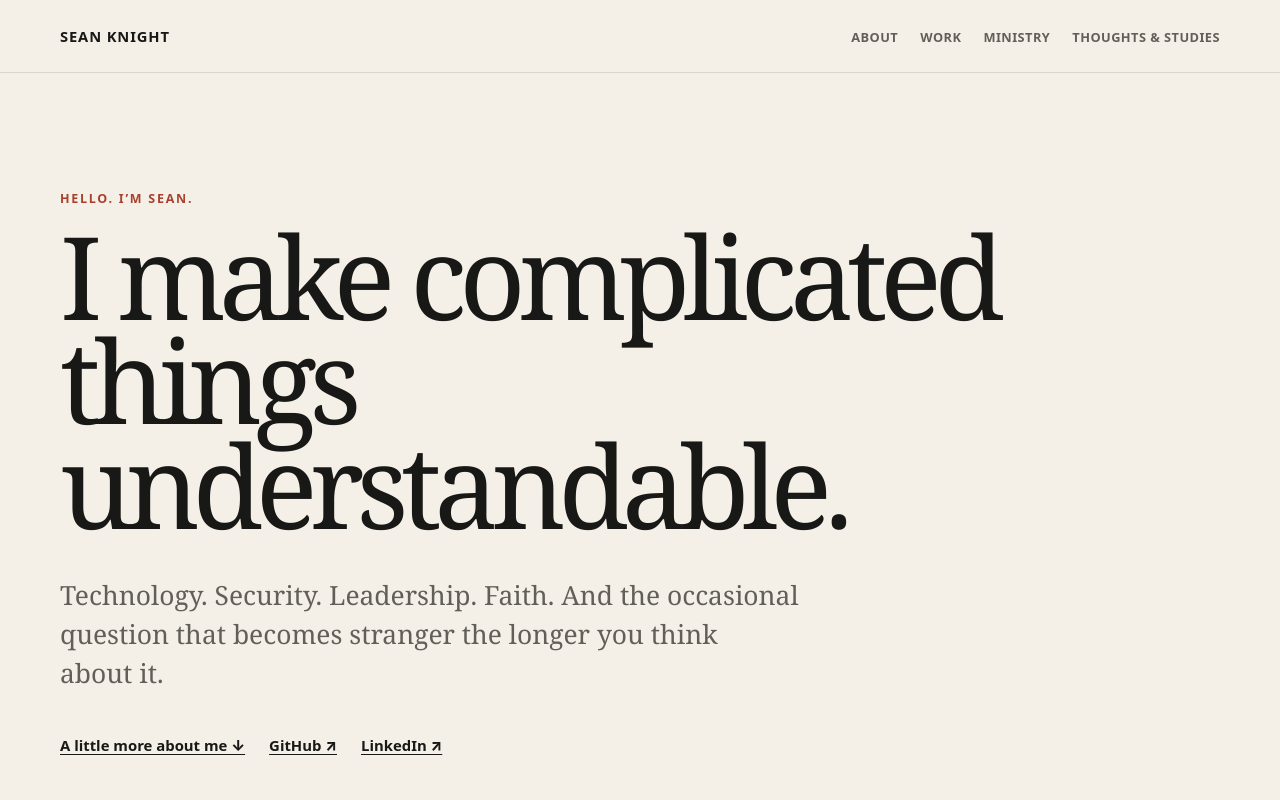
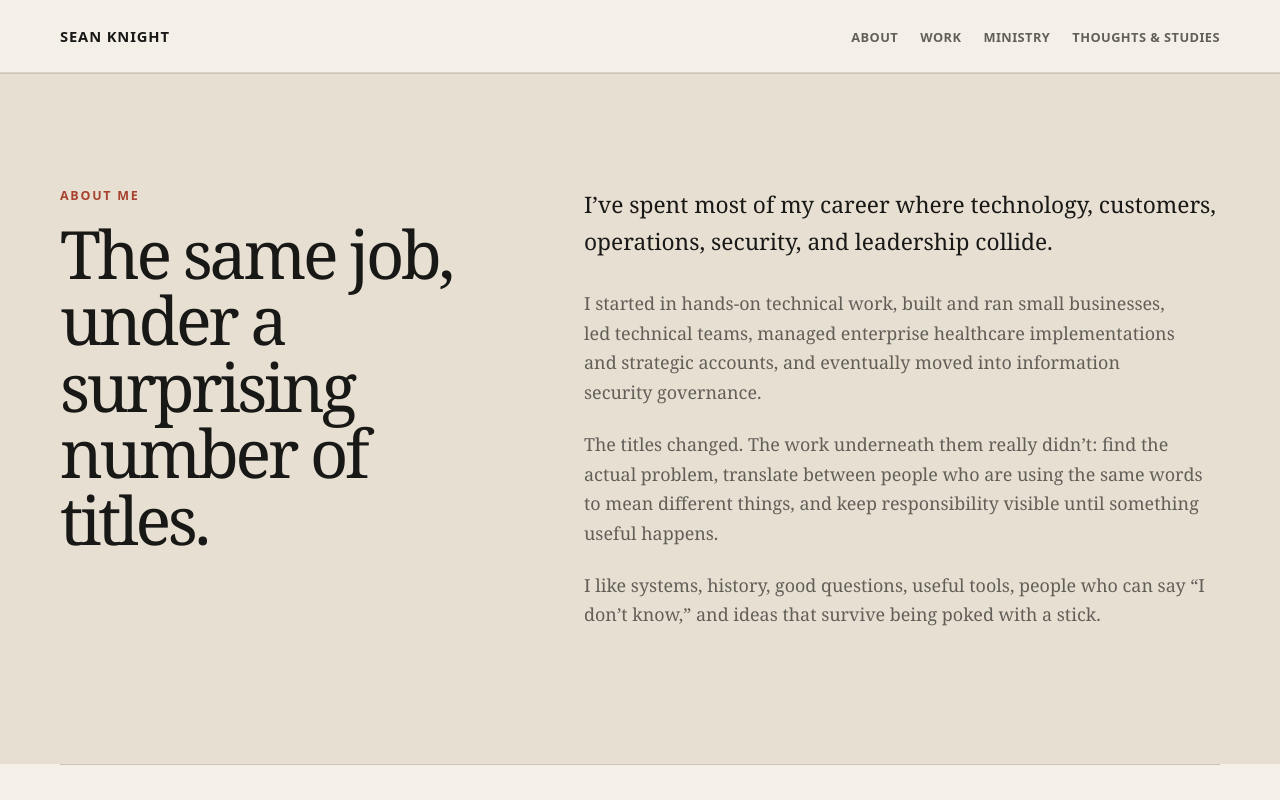
Before and after one commit to SeanEricKnight/seanknight.me, a plain HTML site: page index.html in a window 1280 px wide. Shown: the top 800 px of the page. Drawn offline with Linux system fonts and the light colour scheme.

Commit message:
Remove homepage hero section

```diff
--- a/index.html
+++ b/index.html
@@ -35,21 +35,6 @@
   </header>
 
   <main id="main">
-    <section class="hero shell" id="top">
-      <p class="kicker">Hello. I’m Sean.</p>
-      <h1>I make complicated things understandable.</h1>
-      <p class="hero-copy">
-        Technology. Security. Leadership. Faith. And the occasional question
-        that becomes stranger the longer you think about it.
-      </p>
-
-      <div class="hero-links" aria-label="Profile links">
-        <a href="#about">A little more about me ↓</a>
-        <a href="https://github.com/SirSmirksALot" target="_blank" rel="noreferrer">GitHub ↗</a>
-        <a href="https://www.linkedin.com/in/seanericknight/" target="_blank" rel="noreferrer">LinkedIn ↗</a>
-      </div>
-    </section>
-
     <section class="section section-muted" id="about">
       <div class="shell split-feature">
         <div class="sticky-intro">
```
